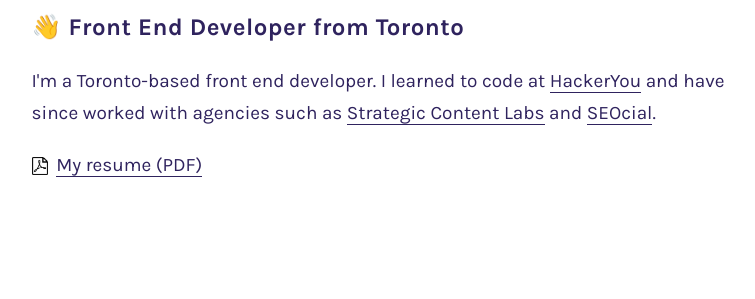
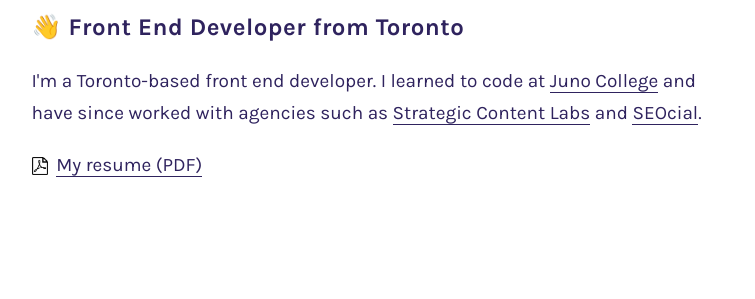
Before and after one commit to patrickcameron/patrickcameron.ca_v3, a plain HTML site: page index.html in a window 1280 px wide. Shown: the part 487-786 px from the top of the page, without its empty margins (75-830 px from the left). Drawn offline with Linux system fonts and the light colour scheme.

Commit message:
HackerYou 👉 Juno College

```diff
--- a/index.html
+++ b/index.html
@@ -120,7 +120,7 @@
 
             <div class="intro-text">
 
-                <p>I'm a Toronto-based front end developer. I learned to code at <a href="https://hackeryou.com" target="_blank" rel="noopener noreferrer">HackerYou</a> and have since worked with agencies such as <a href="https://contentlabs.ca" target="_blank" rel="noopener noreferrer">Strategic Content Labs</a> and <a href="http://www.seocial.com/" target="_blank" rel="noopener noreferrer">SEOcial</a>.</p>
+                <p>I'm a Toronto-based front end developer. I learned to code at <a href="https://junocollege.com/" target="_blank" rel="noopener noreferrer">Juno College</a> and have since worked with agencies such as <a href="https://contentlabs.ca" target="_blank" rel="noopener noreferrer">Strategic Content Labs</a> and <a href="http://www.seocial.com/" target="_blank" rel="noopener noreferrer">SEOcial</a>.</p>
 
                 <p>
                     <img class="pdf-icon" src="pdf_icon.png" alt="">
```
